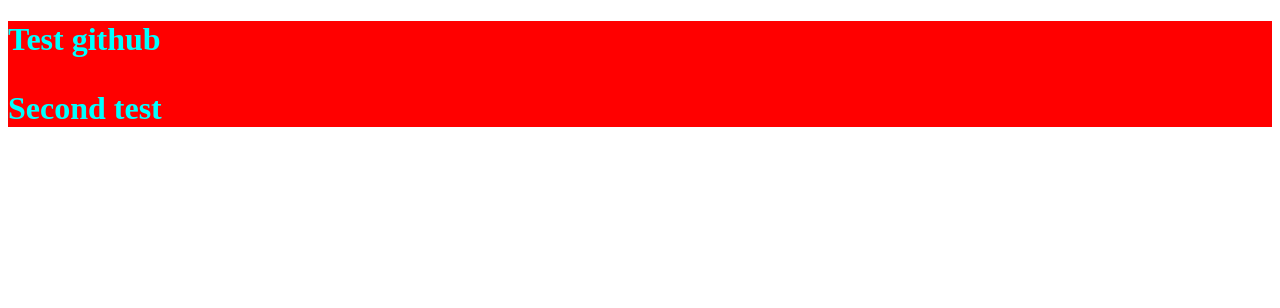
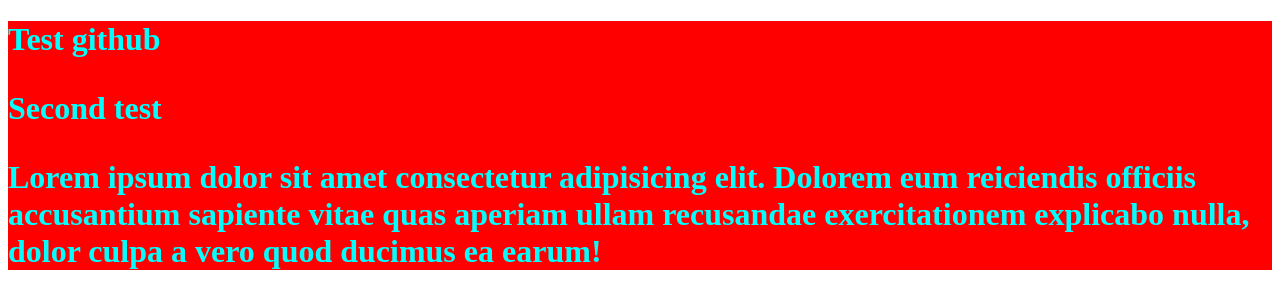
Before and after one commit to Dvles/wad24-first-repo, a plain HTML site: page index.html in a window 1280 px wide. Drawn offline with Linux system fonts and the light colour scheme.

Commit message:
Even more content

```diff
--- a/index.html
+++ b/index.html
@@ -10,6 +10,9 @@
 
     <h1> Test github</p>
     <p> Second test</p>
+    <p>Lorem ipsum dolor sit amet consectetur adipisicing elit. Dolorem eum
+        reiciendis officiis accusantium sapiente vitae quas aperiam ullam
+        recusandae exercitationem explicabo nulla, dolor culpa a vero quod ducimus ea earum!</p>
 
 </body>
 </html>
```
